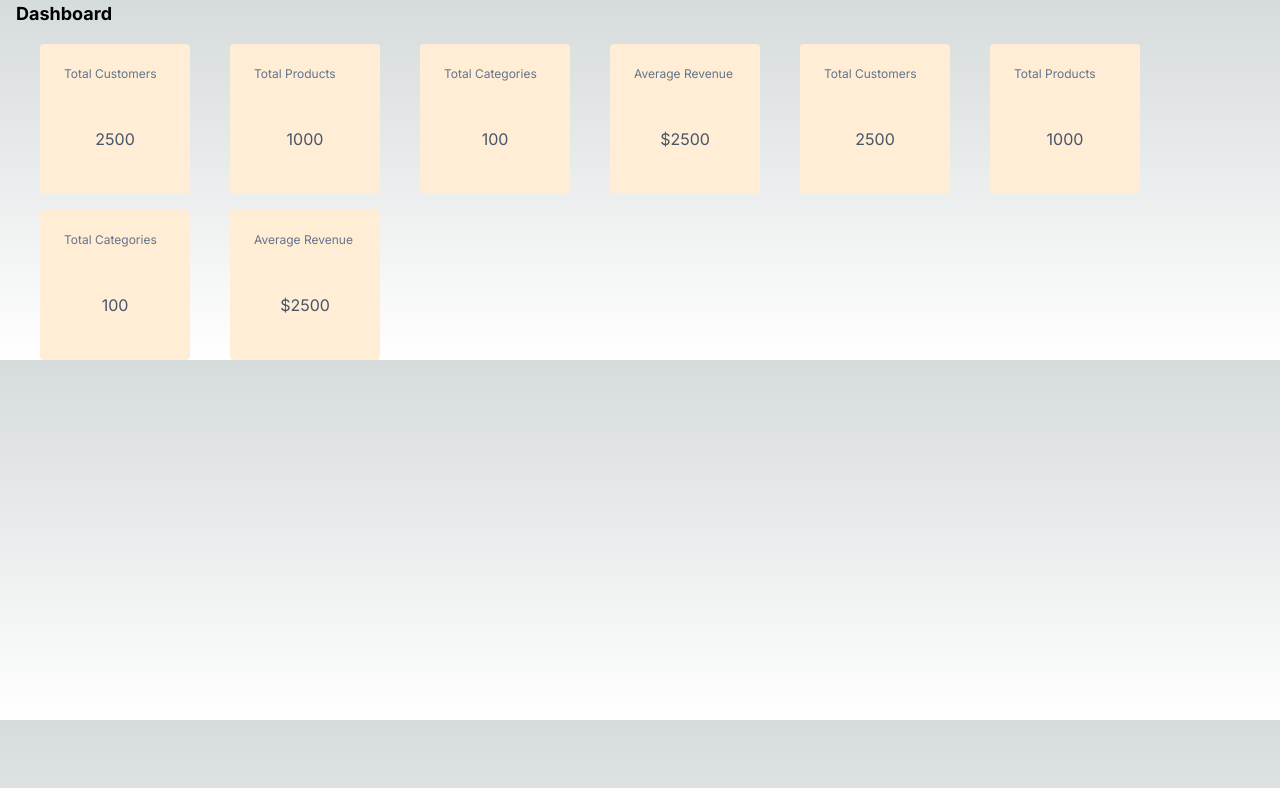
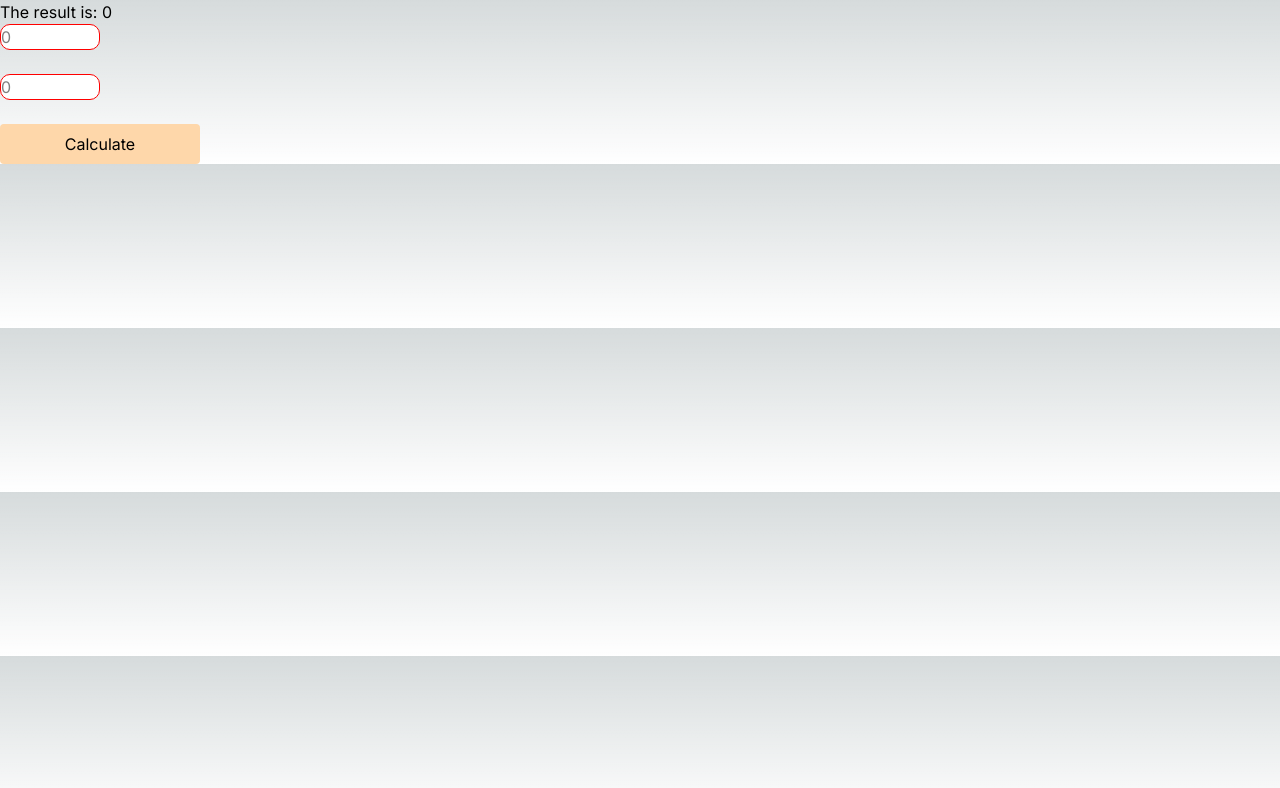
Before and after one commit to kowabunga314/React101, a Next.js app: page / in a window 1280 px wide. Shown: the top 788 px of the page. Built offline with nearby package versions, Linux system fonts and the light colour scheme.

Commit message:
Callback/memo for calculator button.

```diff
--- a/app/page.js
+++ b/app/page.js
@@ -1,23 +1,39 @@
-import Image from "next/image";
-import { StatBox, Title } from "../components";
+"use client"
+
+import { Button, StatBox, Title, Input } from "../components";
+import { useState, useCallback } from "react";
 
 export default function Home() {
+  // Set page state variables
+  const [numOne, setNumOne] = useState(0)
+  const [numTwo, setNumTwo] = useState(0)
+  const [total, setTotal] = useState(0)
+
+  // Set page state handlers
+  const onNumOneChange = (event) => {setNumOne(event.target.value)}
+  const onNumTwoChange = (event) => {setNumTwo(event.target.value)}
+  const calculateTotal = useCallback(() => {setTotal(Number(numOne) + Number(numTwo))}, [numOne, numTwo])
+
+  // Define page layout
   return (
     <div>
+      <h1>
+        The result is: {total}
+      </h1>
       <div>
-        <Title className="ml-4" value="Dashboard" />
-      </div>
-      <div className="flex flex-wrap">
-        <StatBox label='Total Customers' value='2500' className='ml-10 mt-4' />
-        <StatBox label='Total Products' value='1000' className='ml-10 mt-4' />
-        <StatBox label='Total Categories' value='100' className='ml-10 mt-4' />
-        <StatBox label='Average Revenue' value='$2500' className='ml-10 mt-4' />
-
-        <StatBox label='Total Customers' value='2500' className='ml-10 mt-4' />
-        <StatBox label='Total Products' value='1000' className='ml-10 mt-4' />
-        <StatBox label='Total Categories' value='100' className='ml-10 mt-4' />
-        <StatBox label='Average Revenue' value='$2500' className='ml-10 mt-4' />
+        <input style={styles.input} onChange={onNumOneChange} value={numOne} />
+        <br />
+        <br />
+        <input style={styles.input} onChange={onNumTwoChange} value={numTwo} />
+        <br />
+        <br />
+        <Button onClick={calculateTotal}>Calculate</Button>
       </div>
     </div>
   );
 }
+
+const styles = {
+  btn: {},
+  input: { width: 100, color: 'grey', borderColor: 'red', borderWidth: 1, borderRadius: 10 }
+}
--- a/deprecated/app/page-calculatorExample.js
+++ b/deprecated/app/page-calculatorExample.js
@@ -12,7 +12,9 @@ export default function Home() {
   // Set page state handlers
   const onNumOneChange = (event) => {setNumOne(event.target.value)}
   const onNumTwoChange = (event) => {setNumTwo(event.target.value)}
-  const calculateTotal = () => {setTotal(Number(numOne) + Number(numTwo))}
+  // const calculateTotal = () => {setTotal(Number(numOne) + Number(numTwo))}
+  const calculateTotal = useCallback(() => {setTotal(Number(numOne) + Number(numTwo))}, [numOne, numTwo])
+  console.log('RENDERING...')
 
   // Define page layout
   return (
@@ -27,7 +29,7 @@ export default function Home() {
         <input style={styles.input} onChange={onNumTwoChange} value={numTwo} />
         <br />
         <br />
-        <Button onClick={calculateTotal} >Calculate</Button>
+        <Button onClick={calculateTotal}>Calculate</Button>
       </div>
     </div>
   );
```
